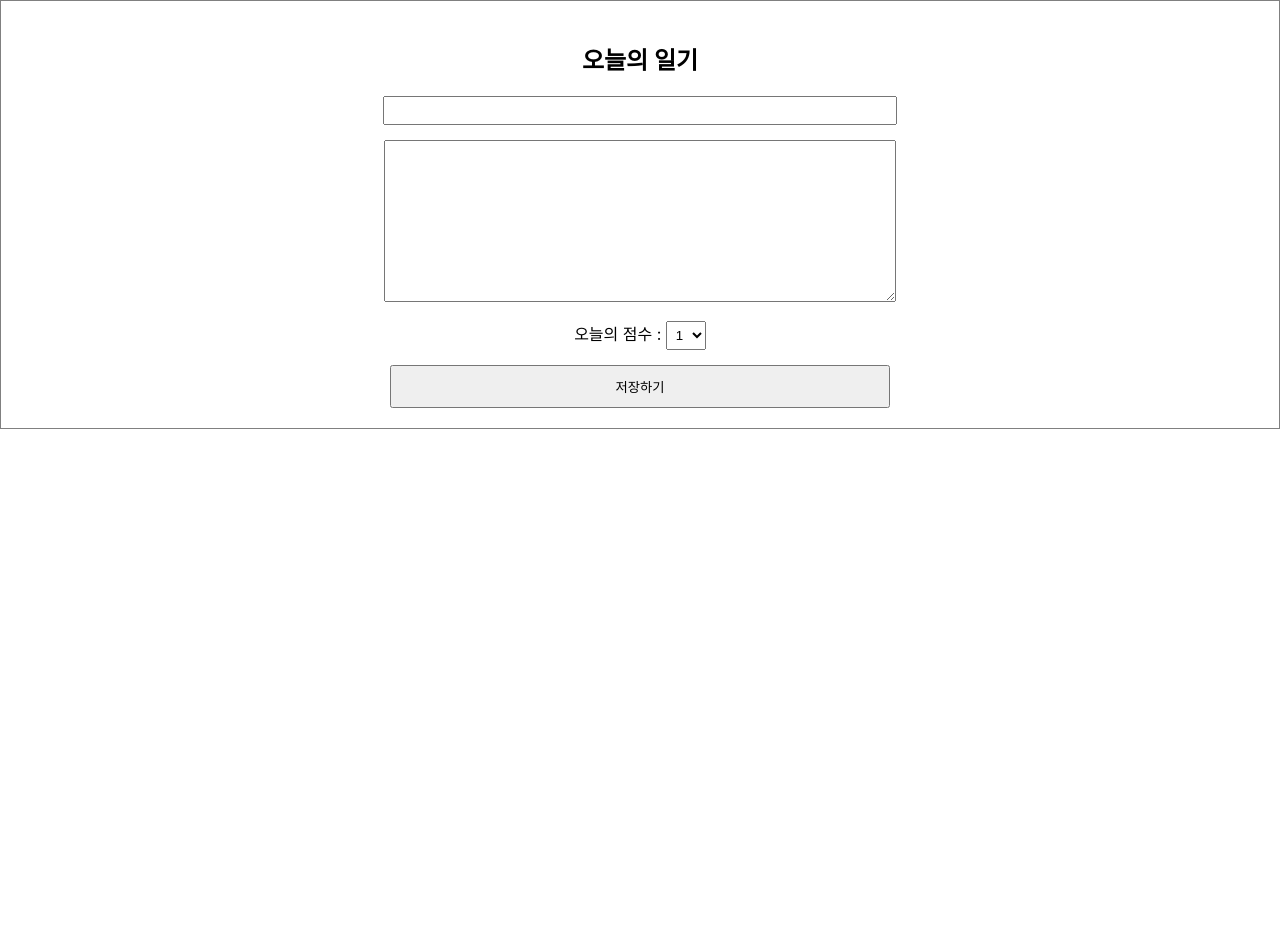
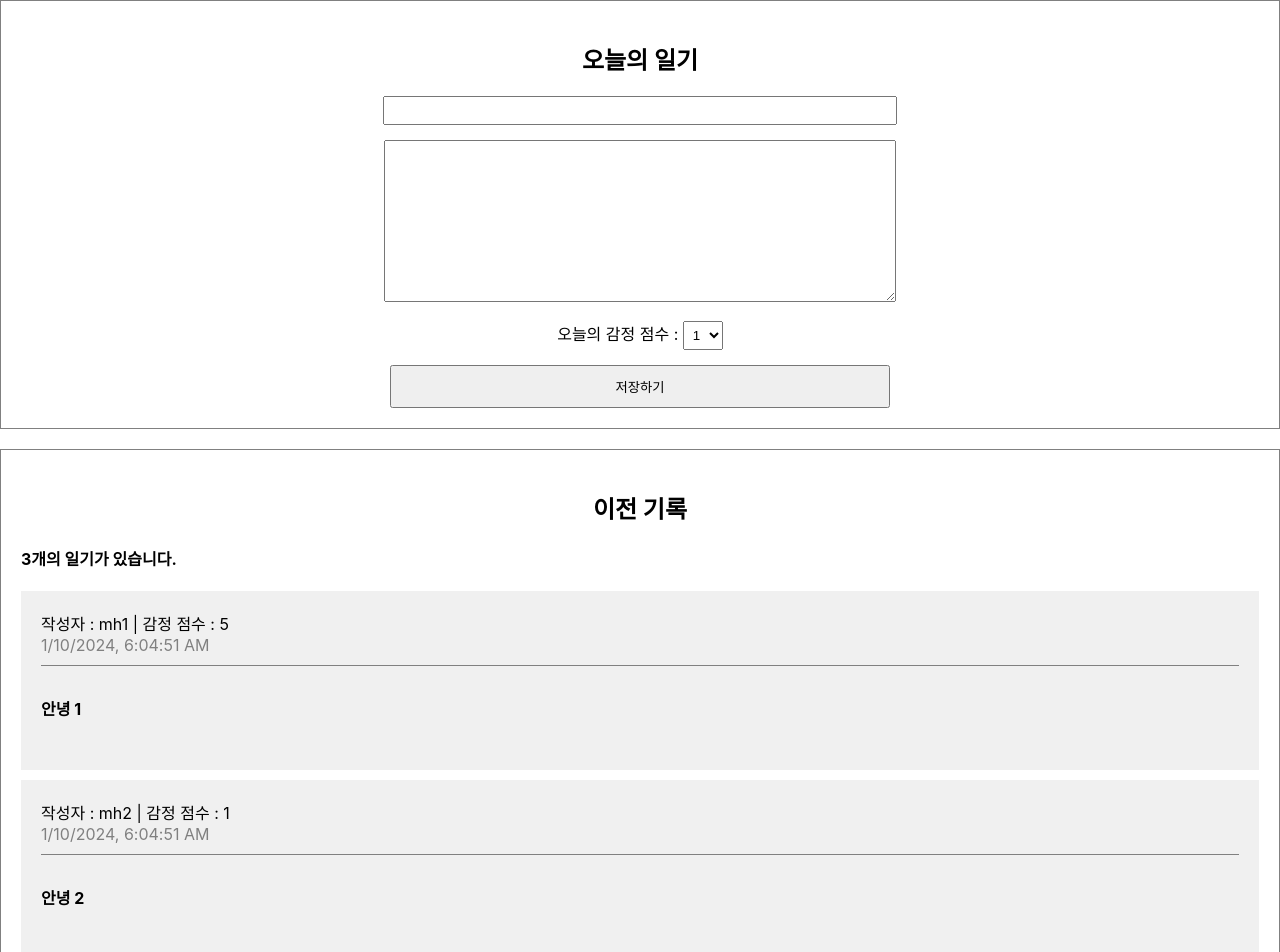
Before and after one commit to MHLEE12/react_diary, a React (Create React App) app: page / in a window 1280 px wide. Shown: the top 952 px of the page. Before the commit the page ends 800 px from the top, so only its background shows below. Built offline with nearby package versions, Linux system fonts and the light colour scheme.

Commit message:
Feat: 하단에 이전 기록물 나타나도록 추가
일기 작성 하단부에 이전에 작성한 일기가 나타나도록 함.
간단하게 css로 디자인을 입혀 보기 편하도록 조정함. 추후 디자인을 더 입혀볼 예정.

```diff
--- a/src/App.css
+++ b/src/App.css
@@ -26,3 +26,41 @@ textarea {
     padding: 10px;
     cursor: pointer;
 }
+
+
+/* Diary List */
+
+.DiaryList {
+    border: 1px solid gray;
+    padding: 20px;
+    margin-top: 20px;
+}
+
+.DiaryList h2 {
+    text-align: center;
+}
+
+
+/* Diary Item */
+
+.DiaryItem {
+    background-color: rgb(240, 240, 240);
+    margin-bottom: 10px;
+    padding: 20px;
+}
+
+.DiaryItem .info {
+    border-bottom: 1px solid gray;
+    padding-bottom: 10px;
+    margin-bottom: 10px;
+}
+
+.DiaryItem .date {
+    color: gray;
+}
+
+.DiaryItem .content {
+    font-weight: bold;
+    margin-bottom: 30px;
+    margin-top: 30px;
+}
--- a/src/App.js
+++ b/src/App.js
@@ -1,10 +1,36 @@
 import './App.css';
 import DiaryEditor from './DiaryEditor';
+import DiaryList from './DiaryList';
+
+const dummyList =[
+  {
+    id: 1,
+    writer: "mh1",
+    content: "안녕 1",
+    emotion: 5,
+    createDate: new Date().getTime()
+  },
+  {
+    id: 2,
+    writer: "mh2",
+    content: "안녕 2",
+    emotion: 1,
+    createDate: new Date().getTime()
+  },
+  {
+    id: 3,
+    writer: "mh3",
+    content: "안녕 3",
+    emotion: 3,
+    createDate: new Date().getTime()
+  }
+];
 
 function App() {
   return (
     <div className="App">
       <DiaryEditor />
+      <DiaryList diaryList={dummyList}/>
     </div>
   );
 }
--- a/src/DiaryEditor.js
+++ b/src/DiaryEditor.js
@@ -42,7 +42,7 @@ const DiaryEditor = () => {
         <textarea ref={contentInput} name="content" value={state.content} onChange={handleChangeState} />
       </div>
       <div>
-        오늘의 점수 :&nbsp;
+        오늘의 감정 점수 :&nbsp;
         <select name="emotion" value={state.emotion} onChange={handleChangeState}>
           <option value={1}>1</option>
           <option value={2}>2</option>
--- /dev/null
+++ b/src/DiaryItem.js
@@ -0,0 +1,19 @@
+const DiaryItem = ({id, writer, content, createDate, emotion}) => {
+  return (
+    <div className="DiaryItem">
+      <div className="info">
+        <span>
+          작성자 : {writer} | 감정 점수 : {emotion}
+        </span>
+        <br/>
+        <span className="date">{new Date(createDate).toLocaleString()}</span>
+      </div>
+      <div className="content">{content}</div>
+    </div>
+  )
+};
+
+
+
+
+export default DiaryItem;
--- /dev/null
+++ b/src/DiaryList.js
@@ -0,0 +1,22 @@
+import DiaryItem from "./DiaryItem";
+
+const DiaryList = ({ diaryList }) => {
+
+  return (
+    <div className="DiaryList">
+      <h2>이전 기록</h2>
+      <h4>{diaryList.length}개의 일기가 있습니다.</h4>
+      <div>
+        {diaryList.map((it) => (
+          <DiaryItem key={it.id} {...it} />
+        ))}
+      </div>
+    </div>
+  )
+};
+
+DiaryList.defaultProps = {
+  diaryList: []
+};
+
+export default DiaryList;
```
